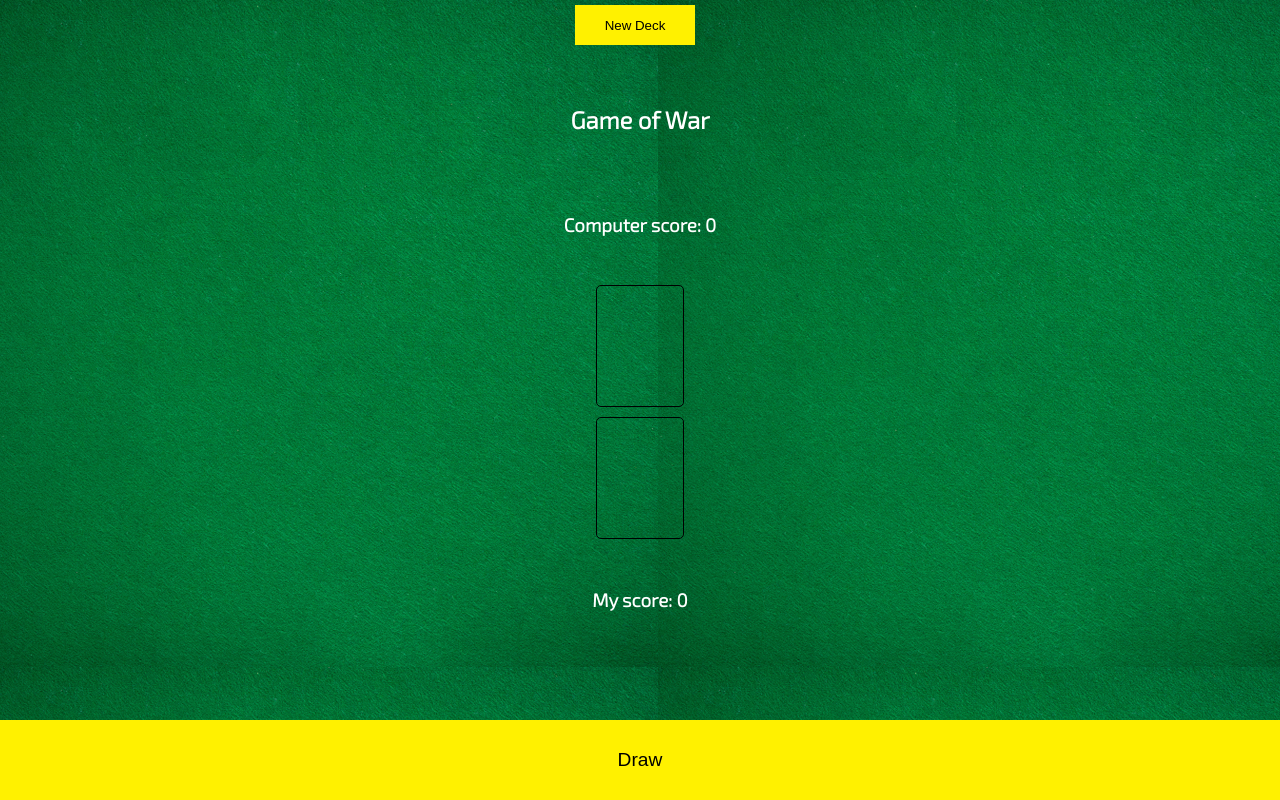
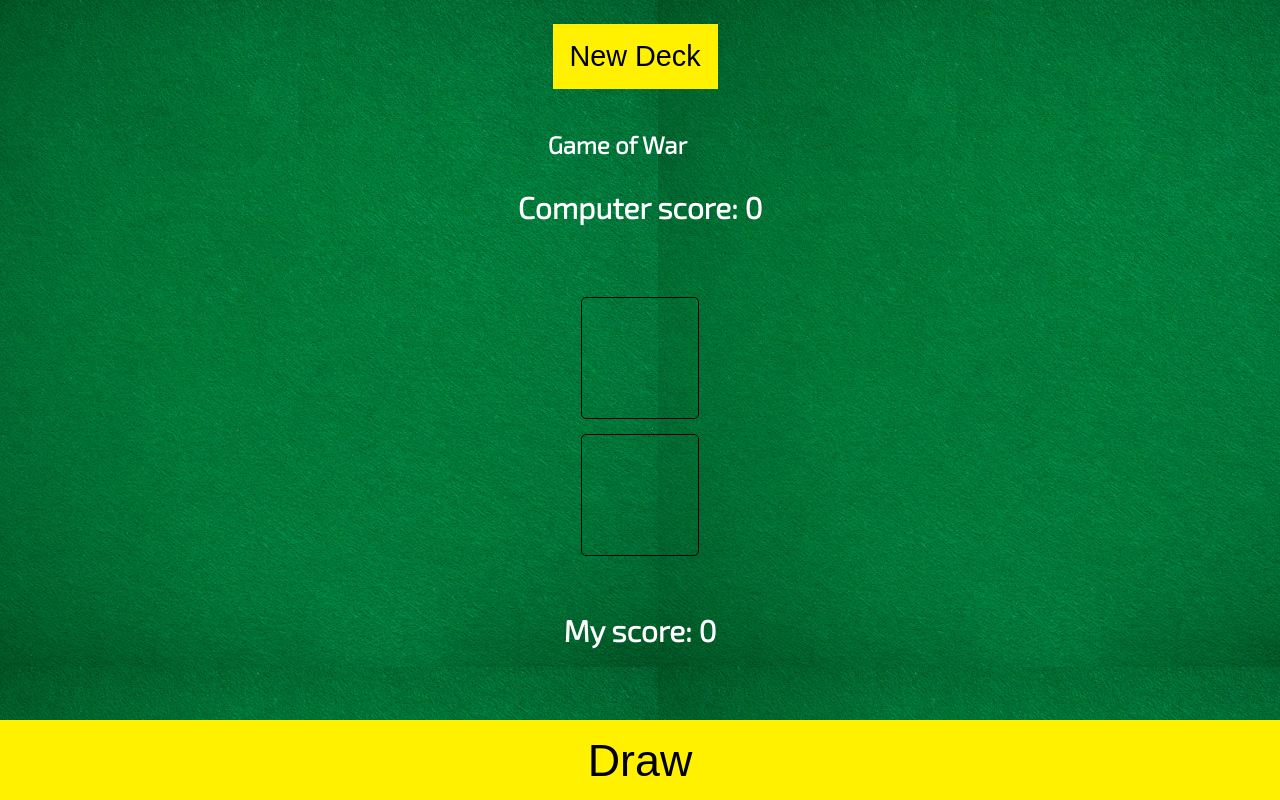
Before and after one commit to iam-opubo/Async-and-wait, a website built with Vite: page index.html in a window 1280 px wide. Built offline with nearby package versions, Linux system fonts and the light colour scheme.

Commit message:
made crucial update on my html and css

```diff
--- a/index.css
+++ b/index.css
@@ -21,14 +21,15 @@ button {
 }
 
 #new-deck {
-    width: 120px;
-    height: 40px;
-    margin-top: 5px;
+    width: 165px;
+    height: 65px;
+    margin-top: 24px;
+    font-size: 1.8rem;
     /* min-height: 10vh; */
 }
 
 #remaining{
-    margin-top: 15px;
+    margin-top: 45px;
 }
 
 
@@ -39,10 +40,10 @@ button.draw {
 }
 
 button.draw {
-    font-size: 1.2em;
+    font-size: 2.8em;
     padding: 5px;
     align-self: stretch;
-    margin-top: 60px;
+    margin-top: 15px;
     min-height: 10vh;
 }
 
@@ -50,7 +51,8 @@ div.card-slot {
     border: 1px solid black;
     border-radius: 5px;
     height: 120px;
-    width: calc(120px * 5 / 7);
+    width: calc(135px * 6 / 7);
+    margin-top: 15px;
 }
 
 div.card-slot:nth-of-type(1) {
@@ -78,6 +80,14 @@ button:disabled {
 
 h2 {
     margin: 30px;
+}
+
+h3 {
+    font-size: 30px;
+}
+
+.text-div {
+    margin-top: -16px;
 }
 
 
--- a/index.html
+++ b/index.html
@@ -9,8 +9,10 @@
             <button id="new-deck" class="deck-btn">New Deck</button>
             <p id="remaining"></p>
         </div>
-        <h2 id="header">Game of War</h2>
-        <h3 id="computer-score">Computer score: 0</h3>
+        <div class="text-div">
+            <h2 id="header">Game of War</h2>
+            <h3 id="computer-score">Computer score: 0</h3>
+        </div>
         <div id="cards">
             <div class="card-slot"></div>
             <div class="card-slot"></div>
```
Also changed, not shown: index.js (line endings or trailing spaces).
